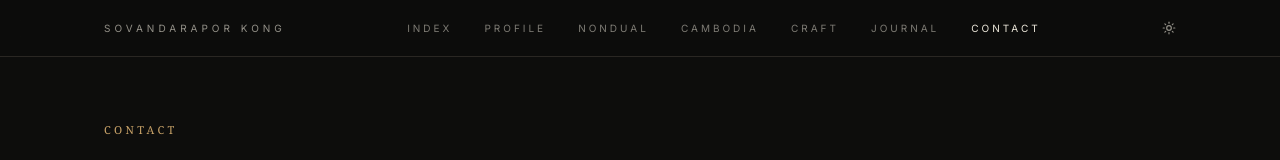
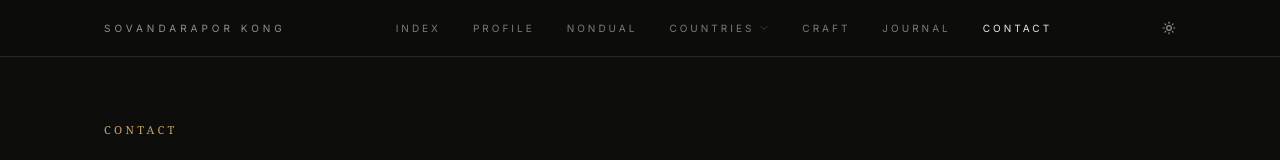
Before and after one commit to mrjameskongg/sovandarapor, a React (Vite) app: page /contact in a window 1280 px wide. Shown: the top 160 px of the page. Built offline with nearby package versions, Linux system fonts and the light colour scheme; the HTML template or start-up script is replaced by a standard one; a web font is replaced by a local one.

Commit message:
Changes
Co-authored-by: mrjameskongg <164092267+mrjameskongg@users.noreply.github.com>

```diff
--- a/src/components/Navigation.tsx
+++ b/src/components/Navigation.tsx
@@ -1,23 +1,49 @@
 import { Link, useLocation } from 'react-router-dom';
-import { Moon, Sun } from 'lucide-react';
+import { Moon, Sun, ChevronDown } from 'lucide-react';
 import { useTheme } from 'next-themes';
-import { useEffect, useState } from 'react';
+import { useEffect, useRef, useState } from 'react';
+import { COUNTRIES } from '@/lib/blog';
+
+const navItems = [
+  { name: 'Index', path: '/' },
+  { name: 'Profile', path: '/profile' },
+  { name: 'Nondual', path: '/nondual' },
+  // Countries dropdown is rendered separately
+  { name: 'Craft', path: '/brand-building' },
+  { name: 'Journal', path: '/blog' },
+  { name: 'Contact', path: '/contact' },
+];
+
+const countryPaths = COUNTRIES.map(c => `/${c.value}`);
 
 const Navigation = () => {
   const location = useLocation();
   const { theme, setTheme } = useTheme();
   const [mounted, setMounted] = useState(false);
+  const [open, setOpen] = useState(false);
+  const [mobileCountriesOpen, setMobileCountriesOpen] = useState(false);
+  const closeTimer = useRef<number | null>(null);
+
   useEffect(() => { setMounted(true); }, []);
 
-  const navItems = [
-    { name: 'Index', path: '/' },
-    { name: 'Profile', path: '/profile' },
-    { name: 'Nondual', path: '/nondual' },
-    { name: 'Cambodia', path: '/cambodia-work' },
-    { name: 'Craft', path: '/brand-building' },
-    { name: 'Journal', path: '/blog' },
-    { name: 'Contact', path: '/contact' },
-  ];
+  const onEnter = () => {
+    if (closeTimer.current) window.clearTimeout(closeTimer.current);
+    setOpen(true);
+  };
+  const onLeave = () => {
+    closeTimer.current = window.setTimeout(() => setOpen(false), 120);
+  };
+
+  const countriesActive = countryPaths.includes(location.pathname) || location.pathname === '/cambodia-work';
+
+  const linkClass = (active: boolean) =>
+    `font-ui text-[10px] uppercase tracking-[0.3em] transition-opacity duration-300 ${
+      active ? 'text-foreground opacity-100' : 'text-foreground opacity-50 hover:opacity-100'
+    }`;
+
+  // Insert Countries between Nondual and Craft on desktop
+  const desktopBefore = navItems.slice(0, 3);
+  const desktopAfter  = navItems.slice(3);
 
   return (
     <nav className="sticky top-0 z-50 bg-background/85 backdrop-blur-md border-b border-border">
@@ -28,20 +54,51 @@ const Navigation = () => {
           </Link>
 
           <div className="hidden md:flex items-center gap-8">
-            {navItems.map((item) => {
-              const active = location.pathname === item.path;
+            {desktopBefore.map((item) => (
+              <Link key={item.path} to={item.path} className={linkClass(location.pathname === item.path)}>
+                {item.name}
+              </Link>
+            ))}
+
+            <div className="relative" onMouseEnter={onEnter} onMouseLeave={onLeave}>
+              <button
+                type="button"
+                aria-haspopup="true"
+                aria-expanded={open}
+                className={`${linkClass(countriesActive)} flex items-center gap-1`}
+              >
+                Countries
+                <ChevronDown className="w-3 h-3 opacity-60" strokeWidth={1.5} />
+              </button>
+              <div
+                className={`absolute left-1/2 -translate-x-1/2 top-full pt-3 transition-all duration-200 ease-out ${
+                  open ? 'opacity-100 translate-y-0 pointer-events-auto' : 'opacity-0 -translate-y-1 pointer-events-none'
+                }`}
+              >
+                <div className="min-w-[160px] bg-background/95 backdrop-blur-md border border-border py-2">
+                  {COUNTRIES.map(c => {
+                    const active = location.pathname === `/${c.value}`;
                     return (
                       <Link
-                  key={item.path}
-                  to={item.path}
-                  className={`font-ui text-[10px] uppercase tracking-[0.3em] transition-opacity duration-300 ${
-                    active ? 'text-foreground opacity-100' : 'text-foreground opacity-50 hover:opacity-100'
+                        key={c.value}
+                        to={`/${c.value}`}
+                        className={`block px-4 py-2 font-ui text-[10px] uppercase tracking-[0.3em] transition-opacity duration-200 ${
+                          active ? 'text-foreground opacity-100' : 'text-foreground opacity-60 hover:opacity-100'
                         }`}
                       >
-                  {item.name}
+                        {c.label}
                       </Link>
                     );
                   })}
+                </div>
+              </div>
+            </div>
+
+            {desktopAfter.map((item) => (
+              <Link key={item.path} to={item.path} className={linkClass(location.pathname === item.path)}>
+                {item.name}
+              </Link>
+            ))}
           </div>
 
           {mounted && (
@@ -55,21 +112,49 @@ const Navigation = () => {
           )}
         </div>
 
-        <div className="md:hidden pb-3 -mt-1 flex flex-wrap gap-x-5 gap-y-2">
-          {navItems.map((item) => {
-            const active = location.pathname === item.path;
-            return (
-              <Link
-                key={item.path}
-                to={item.path}
+        <div className="md:hidden pb-3 -mt-1 flex flex-wrap gap-x-5 gap-y-2 items-center">
+          {desktopBefore.map((item) => (
+            <Link key={item.path} to={item.path}
               className={`font-ui text-[10px] uppercase tracking-[0.3em] ${
-                  active ? 'text-foreground' : 'text-content-muted'
+                location.pathname === item.path ? 'text-foreground' : 'text-content-muted'
+              }`}>
+              {item.name}
+            </Link>
+          ))}
+
+          <button
+            type="button"
+            onClick={() => setMobileCountriesOpen(o => !o)}
+            className={`font-ui text-[10px] uppercase tracking-[0.3em] flex items-center gap-1 ${
+              countriesActive ? 'text-foreground' : 'text-content-muted'
             }`}
           >
+            Countries
+            <ChevronDown className={`w-3 h-3 transition-transform ${mobileCountriesOpen ? 'rotate-180' : ''}`} strokeWidth={1.5} />
+          </button>
+
+          {desktopAfter.map((item) => (
+            <Link key={item.path} to={item.path}
+              className={`font-ui text-[10px] uppercase tracking-[0.3em] ${
+                location.pathname === item.path ? 'text-foreground' : 'text-content-muted'
+              }`}>
               {item.name}
             </Link>
-            );
-          })}
+          ))}
+
+          {mobileCountriesOpen && (
+            <div className="basis-full pl-3 mt-1 flex flex-col gap-2 border-l border-border">
+              {COUNTRIES.map(c => (
+                <Link key={c.value} to={`/${c.value}`}
+                  onClick={() => setMobileCountriesOpen(false)}
+                  className={`font-ui text-[10px] uppercase tracking-[0.3em] ${
+                    location.pathname === `/${c.value}` ? 'text-foreground' : 'text-content-muted'
+                  }`}>
+                  {c.label}
+                </Link>
+              ))}
+            </div>
+          )}
         </div>
       </div>
     </nav>
```
Lines whose indentation alone changed are shown as unchanged.
